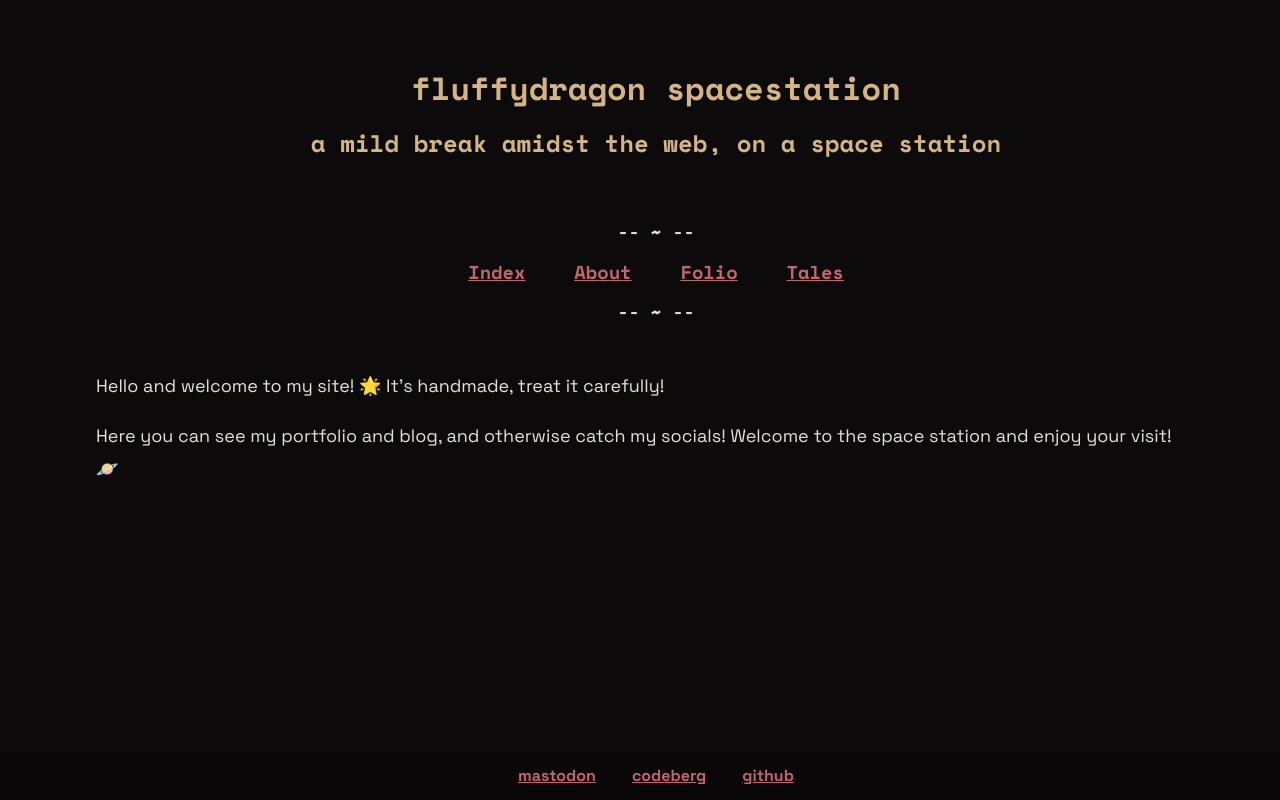
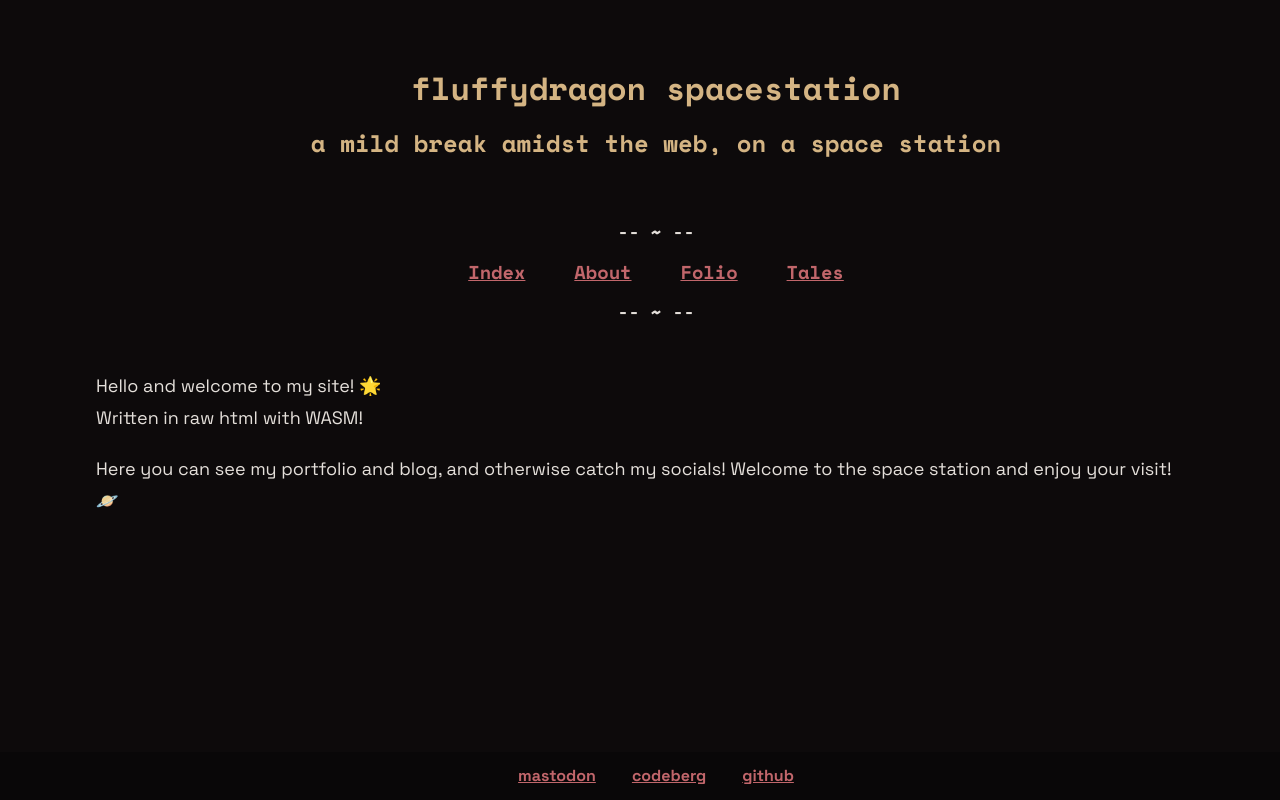
Before and after one commit to mdwmage/blog, a plain HTML site: page index.html in a window 1280 px wide. Drawn offline with nearby package versions, Linux system fonts and the light colour scheme.

Commit message:
fix: Modify index page site generation bragging

```diff
--- a/index.html
+++ b/index.html
@@ -32,7 +32,8 @@
         ></iframe>
         <div class="contentbox">
           <p>
-            Hello and welcome to my site! 🌟 It's handmade, treat it carefully!
+            Hello and welcome to my site! 🌟 <br />
+            Written in raw html with WASM!
           </p>
           <p>
             Here you can see my portfolio and blog, and otherwise catch my
```
